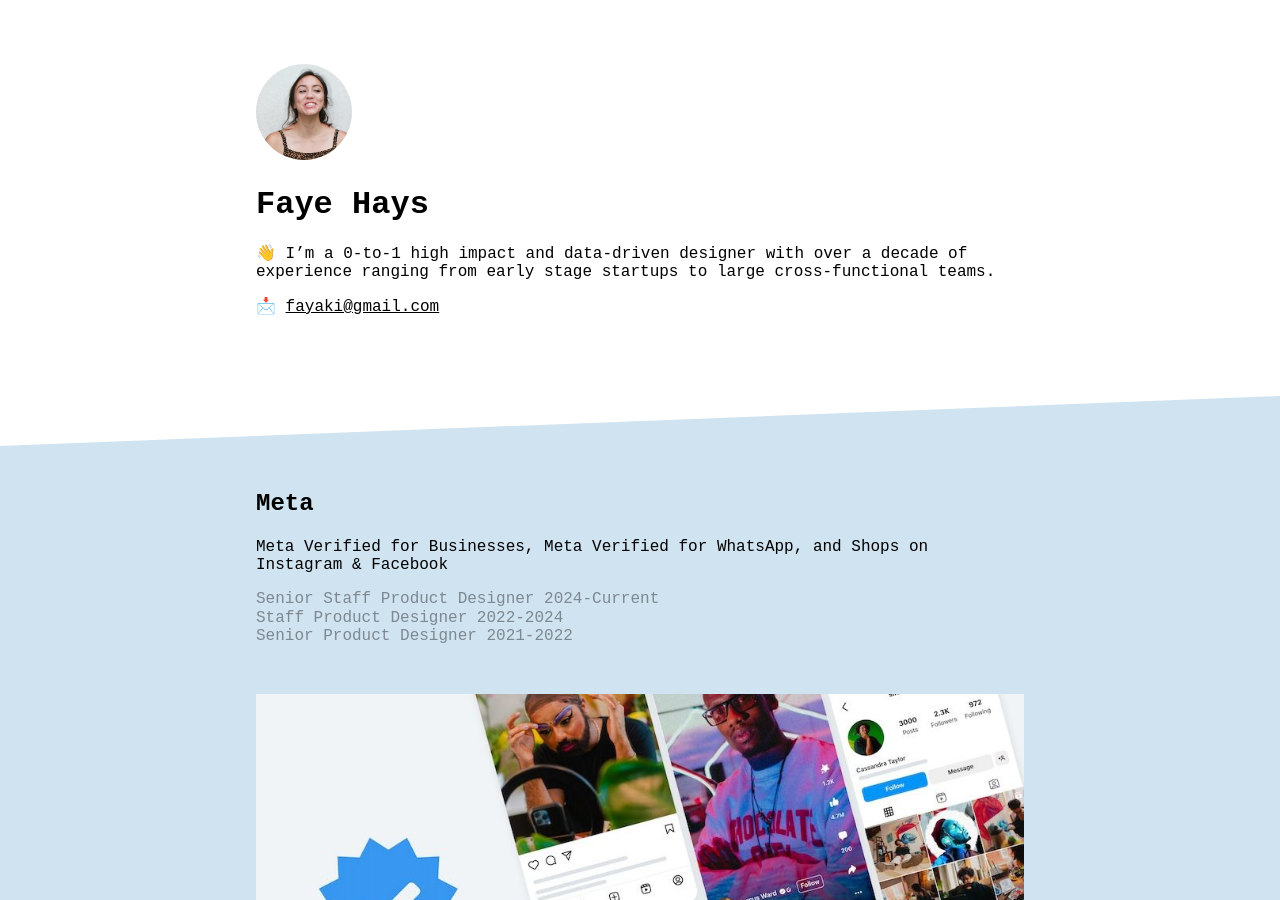
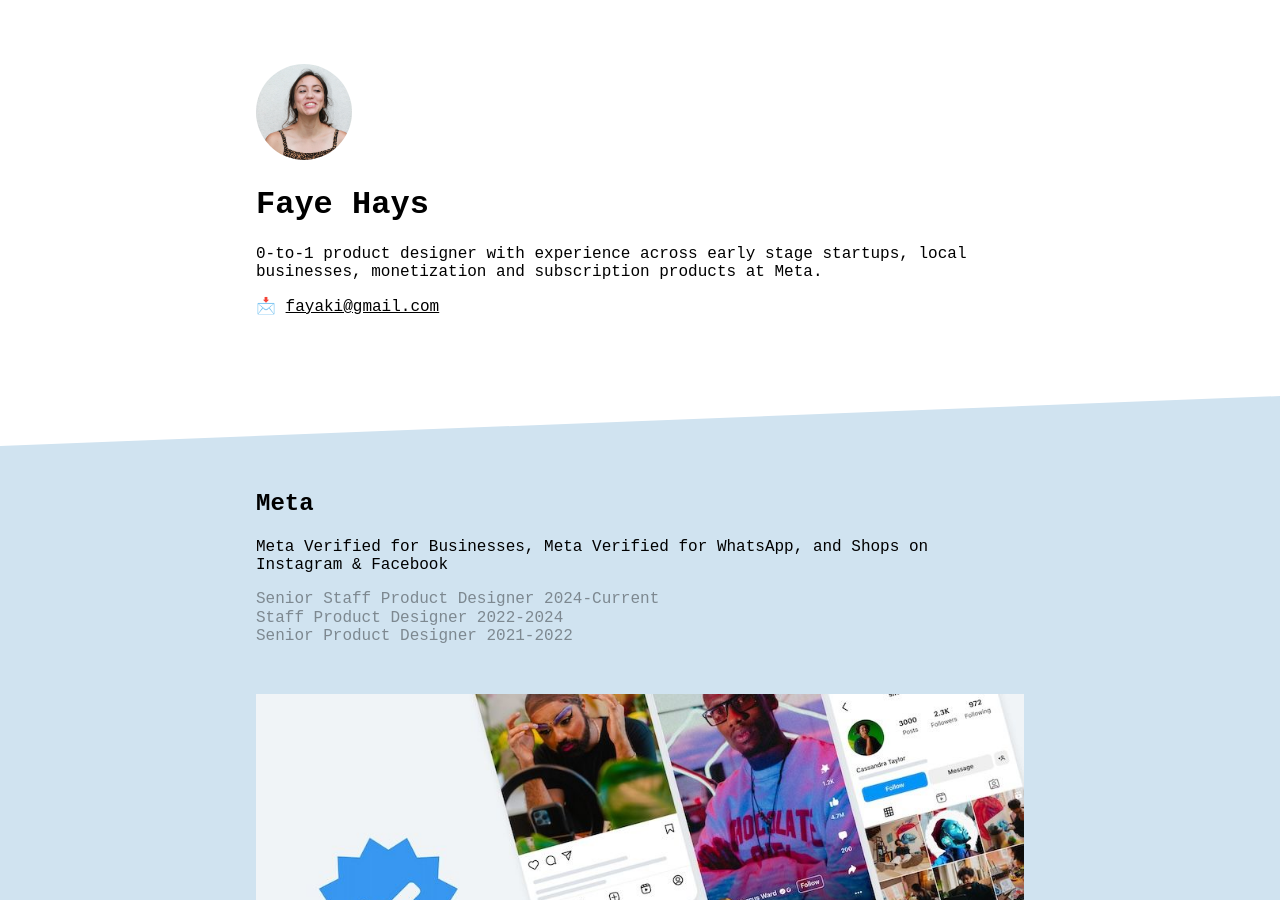
Before and after one commit to fhays/fhays.github.io, a Jekyll site: the page built from index.markdown, in a window 1280 px wide and 900 px high. Built offline with Jekyll 4.4.1, drawn with Linux system fonts in a browser that asks for light colours.

Commit message:
Update about.md

```diff
--- a/about.md
+++ b/about.md
@@ -7,6 +7,6 @@
 
 # Faye Hays
 
-👋 I’m a 0-to-1 high impact and data-driven designer with over a decade of experience ranging from early stage startups to large cross-functional teams.
+0-to-1 product designer with experience across early stage startups, local businesses, monetization and subscription products at Meta.
 
 📩 <a href="mailto:fayaki@gmail.com">fayaki@gmail.com</a>
```
